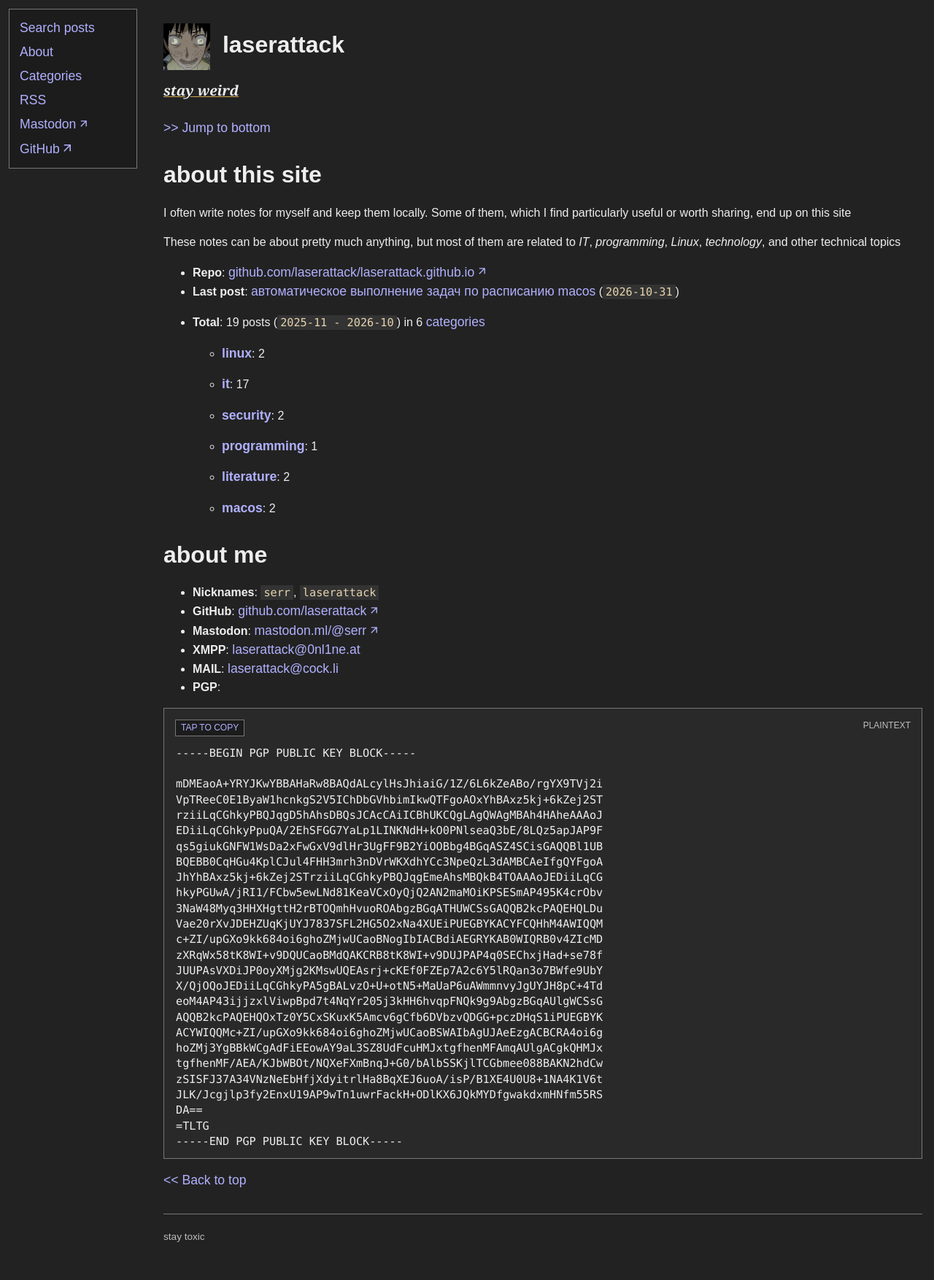
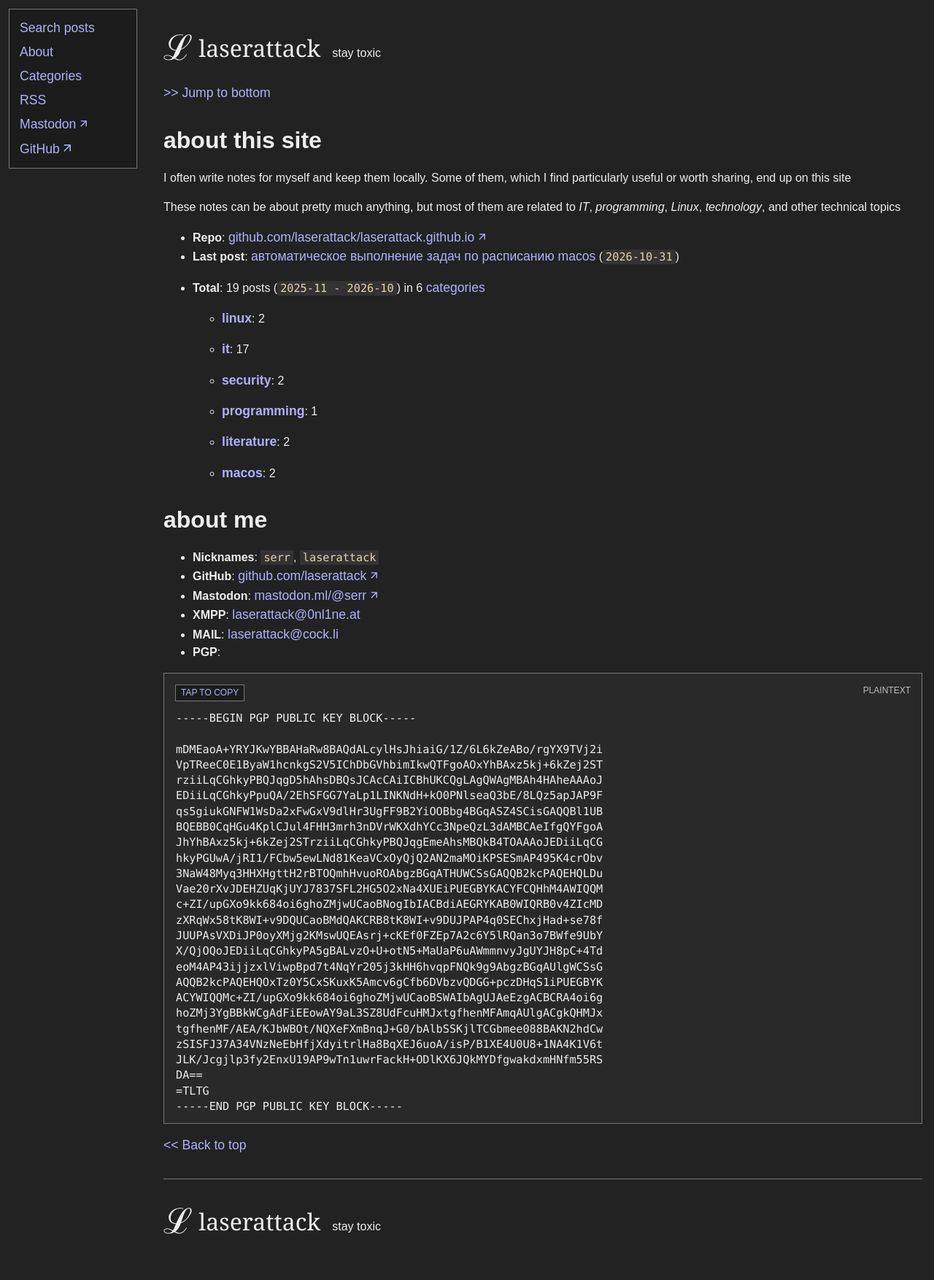
Before and after one commit to laserattack/laserattack.github.io, a Jekyll site: the page built from index.md, in a window 1280 px wide. Shown: the whole page at 73% size. Built offline with Jekyll 4.4.1, drawn with Linux system fonts in a browser that asks for light colours.

Commit message:
change site logo

```diff
--- a/_layouts/page.html
+++ b/_layouts/page.html
@@ -23,14 +23,19 @@
       <a rel="me" href="https://github.com/laserattack">GitHub</a>
     </nav>
     <header>
-      <h1><a href="/"><img alt="E" src="/assets/logo.jpg"></a> laserattack</h1>
-      <h4 class="neon-text-cyan">stay weird</h4>
+      <div class="site-signature">
+        <a class="site-name" href="/"><span class="site-symbol" aria-hidden="true">ℒ</span> laserattack</a>
+        <span class="site-tagline">stay toxic</span>
+      </div>
     </header>
     <p><a href="#bottom">&gt;&gt; Jump to bottom</a></p>
     {{ content }}
     <p><a href="#top">&lt;&lt; Back to top</a></p>
     <footer id="bottom">
-      <p>stay toxic</p>
+      <div class="site-signature">
+        <a class="site-name" href="/"><span class="site-symbol" aria-hidden="true">ℒ</span> laserattack</a>
+        <span class="site-tagline">stay toxic</span>
+      </div>
     </footer>
   </body>
 </html>
--- a/assets/page.css
+++ b/assets/page.css
@@ -111,22 +111,28 @@ nav a, nav a:visited {
 }
 
 header { padding-top: var(--space-small); margin-bottom: var(--space-large); }
-header h1 { margin: 0.5em 0; font-size: 2rem; }
-header h1 a { font-size: inherit; }
-header h1 a img {
-  width: 64px;
-  height: 64px;
-  margin: 0 var(--space-small) 0 0;
-  vertical-align: middle;
+.site-symbol {
+  display: inline-block;
+  font-family: Georgia, "Times New Roman", serif;
+  font-size: 1.5em;
+  font-weight: normal;
+  line-height: 1;
+  vertical-align: -0.08em;
 }
-header h4 {
-  display: inline;
+.site-name, .site-name:visited { color: var(--color-text); }
+.site-name:hover { color: var(--color-link-hover); }
+.site-signature {
+  display: flex;
+  flex-wrap: wrap;
+  align-items: baseline;
+  gap: var(--space-small) var(--space-medium);
+  margin-top: var(--space-large);
+}
+.site-signature .site-name {
   font-family: Georgia, "Times New Roman", serif;
-  font-size: 1.2rem;
-  font-style: italic;
-  text-decoration: underline;
-  text-decoration-color: #d1a84f;
+  font-size: 2rem;
 }
+.site-tagline { color: var(--color-text); font-size: 1rem; }
 
 footer {
   margin-top: var(--space-section);
@@ -366,8 +372,6 @@ th { background: var(--color-inline-code-background); }
     margin-bottom: var(--space-medium);
   }
   nav a, nav a:visited { display: inline-block; padding: 4px; font-size: 1rem; }
-  header h1 { font-size: 1.7rem; }
-  header h1 a img { width: 48px; height: 48px; }
   h1 { font-size: 1.7rem; }
   pre, code { font-size: 0.85rem; }
   blockquote { margin-inline: var(--space-small); }
```
Also changed, not shown: _layouts/default.html (+8 -3 lines).
